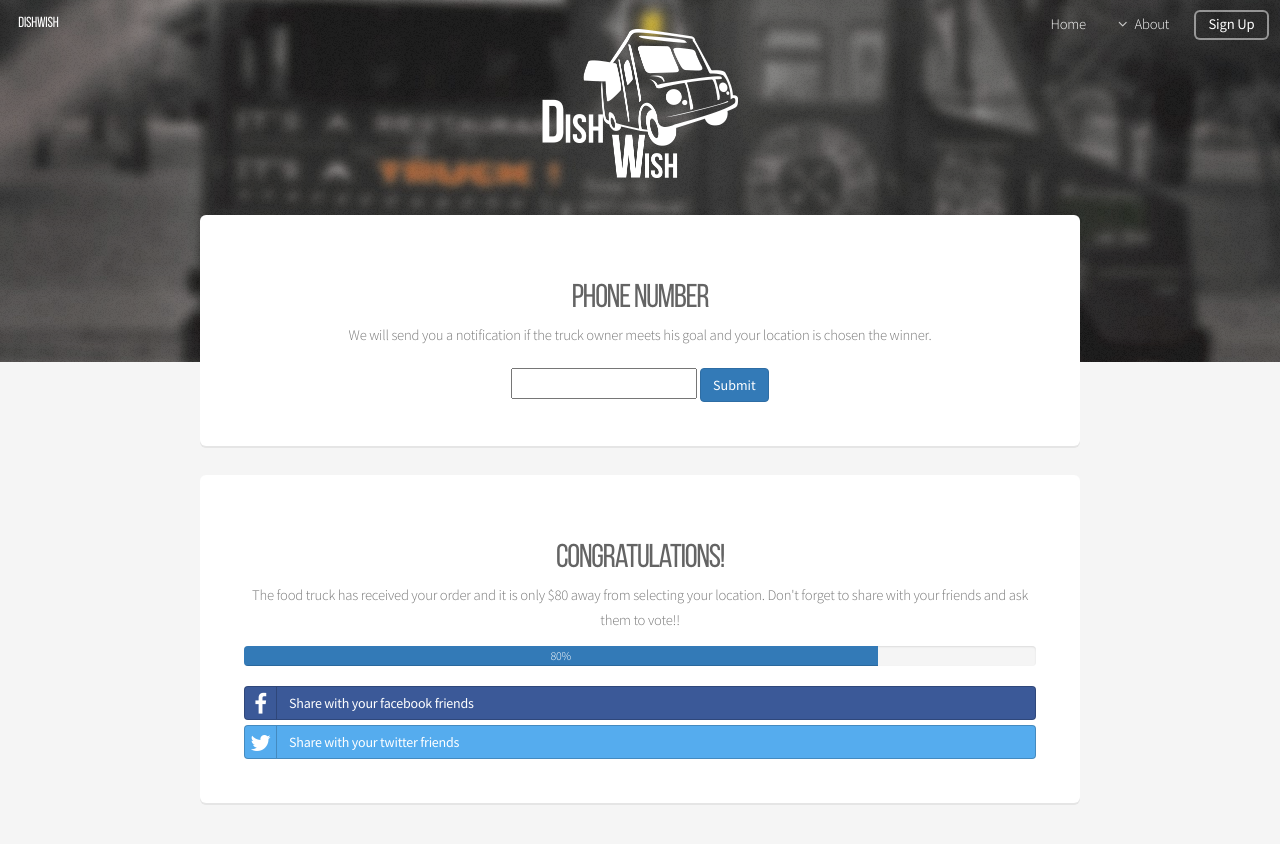
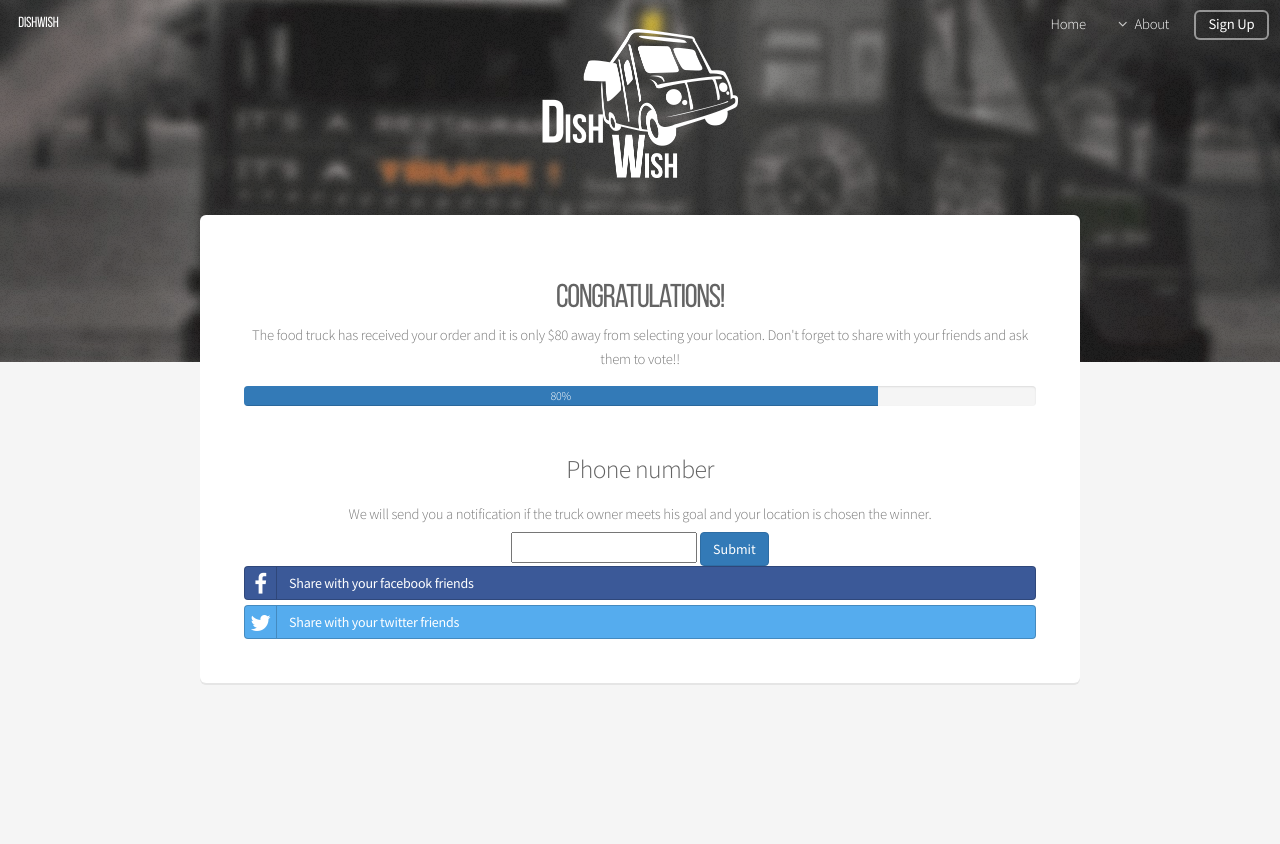
Before and after one commit to csucla2015/whyhoodies, a plain HTML site: page wishdish/summary.html in a window 1280 px wide. After the commit the page ends 800 px from the top, so only its background shows below. Drawn offline with nearby package versions, Linux system fonts and the light colour scheme; files whose address does not match are found by name.

Commit message:
added more

```diff
--- a/wishdish/summary.html
+++ b/wishdish/summary.html
@@ -51,19 +51,7 @@
                 </section>
 
 <section id="main" class="container">
-<section id="location1" class="box special">
 
-        <header class="major">
-            <h2>Phone number</h2>
-            <p1>We will send you a notification if the truck owner meets his goal and your location is chosen the winner.</p1>
-        </header>
-                <div class="form-group" style="padding-top: 6px;">
-                         <input type=text/>
-
-            <button class="btn btn-primary" id="btn" type="submit">Submit</button>
-        </div>
-
-    </section>
 <section id="location" class="box special">
 
         <header class="major">
@@ -73,8 +61,20 @@
         </header>
 
 
+
+
                 <div class="progress">
                      <div class="progress-bar" role="progressbar" aria-valuenow="80" aria-valuemin="0" aria-valuemax="100" style="width:80%;height:44dp"> 80%</div> </div>
+                     <br>
+
+         <h3>Phone number</h3>
+            <p1>We will send you a notification if the truck owner meets his goal and your location is chosen the winner.</p1>
+           <br>
+        </header>
+                <div class="form-group" style="padding-top: 6px;">
+                         <input type=text/>
+
+            <button class="btn btn-primary" id="btn" type="submit">Submit</button>
         <a class="btn btn-block btn-social btn-facebook" onclick="_gaq.push(['_trackEvent', 'btn-social', 'click', 'btn-facebook']);">
             <i class="fa fa-facebook"></i> Share with your facebook friends
           </a>
```
